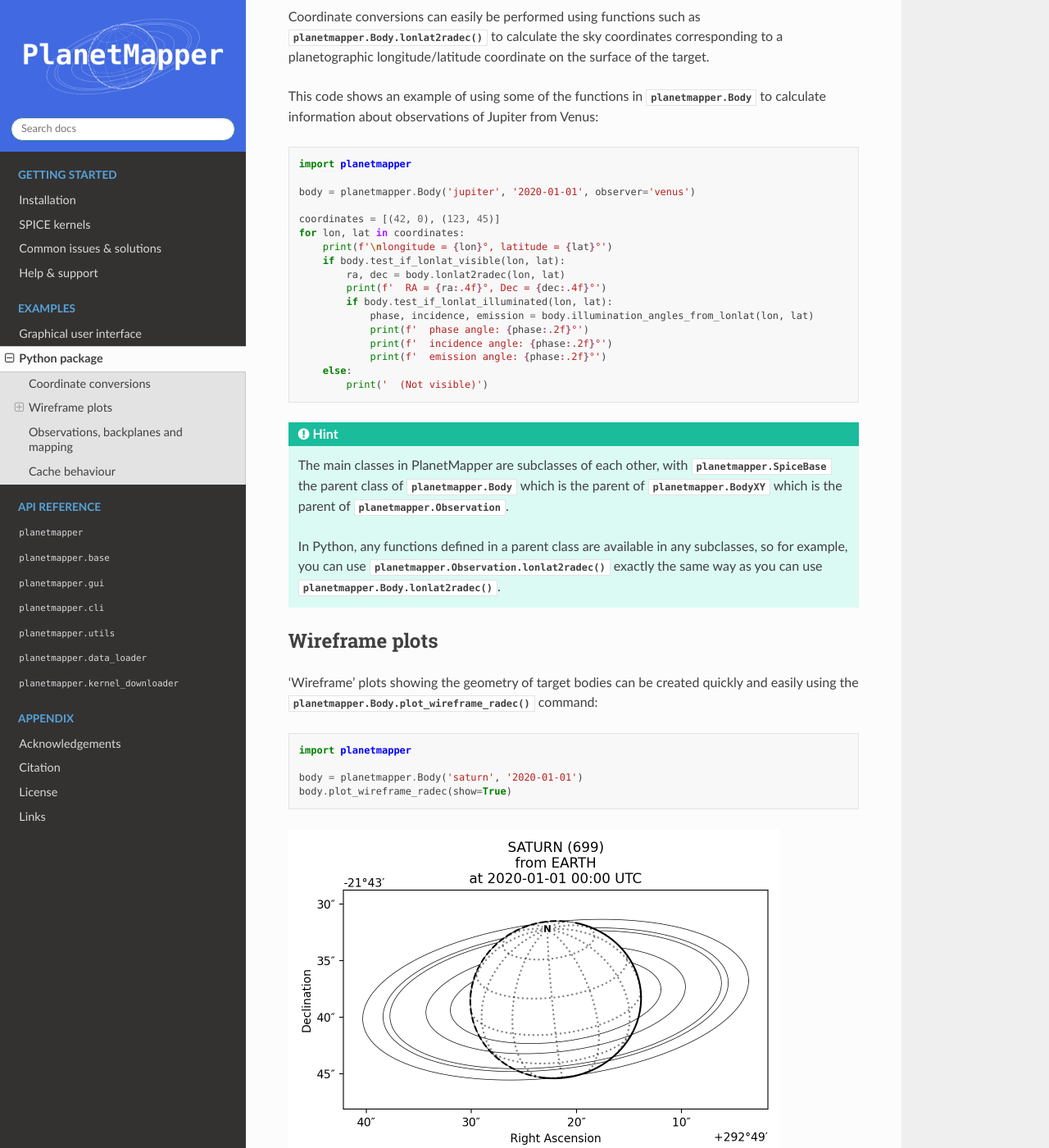
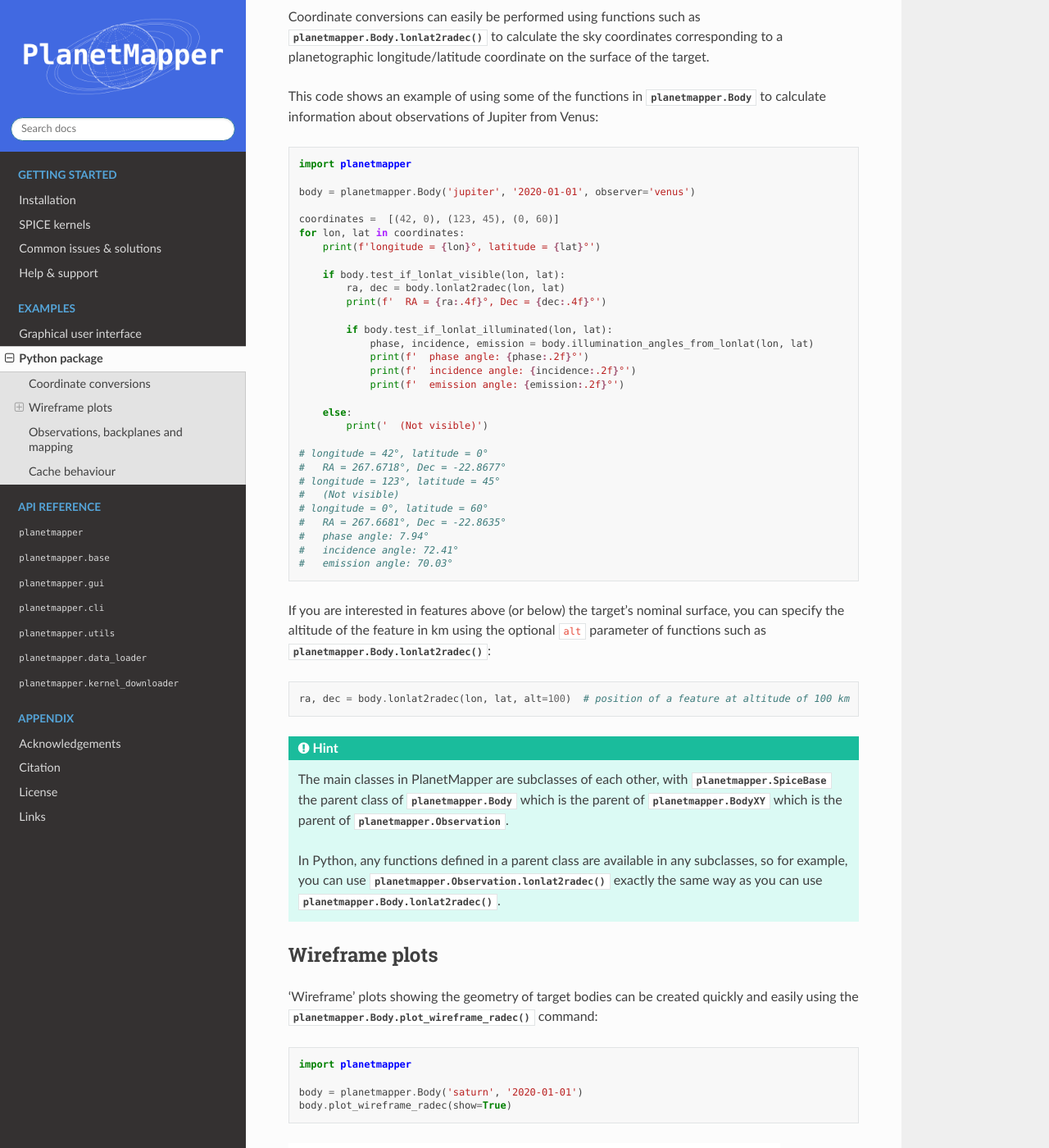
Before and after one commit to ortk95/planetmapper, a Sphinx documentation site: the page built from docs/general_python_api.rst, in a window 1280 px wide and 1400 px high, scrolled down 692 px. Shown: the whole window at 82% size. Built offline with Sphinx 7.4.7 and the Read the Docs theme 3.1.0, drawn with Linux system fonts in a browser that asks for light colours; the version number could not be read and is left out; some of the changed text lies outside the part shown.

Commit message:
Improve python examples documentation
Update example code, and add references to `alt` parameter.

Closes #454

```diff
--- a/docs/general_python_api.rst
+++ b/docs/general_python_api.rst
@@ -34,19 +34,36 @@ This code shows an example of using some of the functions in :class:`planetmappe
 
     body = planetmapper.Body('jupiter', '2020-01-01', observer='venus')
 
-    coordinates = [(42, 0), (123, 45)]
+    coordinates =  [(42, 0), (123, 45), (0, 60)]
     for lon, lat in coordinates:
-        print(f'\nlongitude = {lon}°, latitude = {lat}°')
+        print(f'longitude = {lon}°, latitude = {lat}°')
+
         if body.test_if_lonlat_visible(lon, lat):
             ra, dec = body.lonlat2radec(lon, lat)
             print(f'  RA = {ra:.4f}°, Dec = {dec:.4f}°')
+
             if body.test_if_lonlat_illuminated(lon, lat):
                 phase, incidence, emission = body.illumination_angles_from_lonlat(lon, lat)
                 print(f'  phase angle: {phase:.2f}°')
-                print(f'  incidence angle: {phase:.2f}°')
-                print(f'  emission angle: {phase:.2f}°')
+                print(f'  incidence angle: {incidence:.2f}°')
+                print(f'  emission angle: {emission:.2f}°')
+
         else:
             print('  (Not visible)')
+
+    # longitude = 42°, latitude = 0°
+    #   RA = 267.6718°, Dec = -22.8677°
+    # longitude = 123°, latitude = 45°
+    #   (Not visible)
+    # longitude = 0°, latitude = 60°
+    #   RA = 267.6681°, Dec = -22.8635°
+    #   phase angle: 7.94°
+    #   incidence angle: 72.41°
+    #   emission angle: 70.03°
+
+If you are interested in features above (or below) the target's nominal surface, you can specify the altitude of the feature in km using the optional `alt` parameter of functions such as :func:`planetmapper.Body.lonlat2radec`: ::
+
+    ra, dec = body.lonlat2radec(lon, lat, alt=100)  # position of a feature at altitude of 100 km
 
 .. hint::
     The main classes in PlanetMapper are subclasses of each other, with :class:`planetmapper.SpiceBase` the parent class of :class:`planetmapper.Body` which is the parent of :class:`planetmapper.BodyXY` which is the parent of :class:`planetmapper.Observation`.
@@ -237,6 +254,7 @@ The appearance and units of wireframe plots can be fully customised to suit your
     :width: 600
     :alt: Wireframe plot of Saturn with custom formatting
 
+If you are interested in features above (or below) the target's nominal surface, you can specify an using the optional `alt` parameter of methods such as :func:`planetmapper.Body.plot_wireframe_radec`, :func:`planetmapper.Body.visible_lonlat_grid_radec` and :func:`planetmapper.Body.lonlat2radec`. `Click here for an example <https://github.com/ortk95/planetmapper/pull/365>`_ of plotting multiple wireframes at different altitudes.
 
 Observations, backplanes and mapping
 ====================================
```
